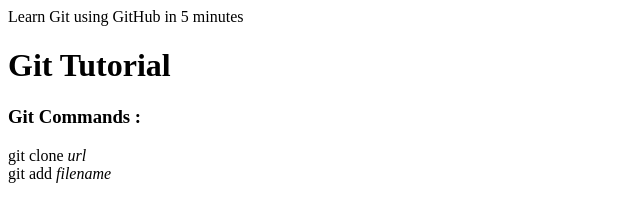
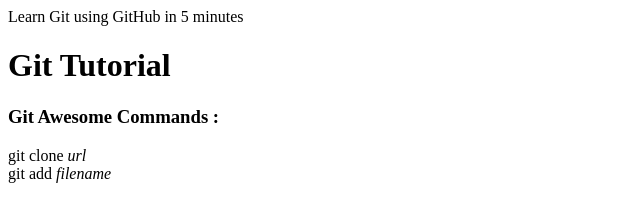
Before and after one commit to sergioacast/hello_world, a plain HTML site: page index.html in a window 1280 px wide. Shown: the whole page, without its empty margins (0-640 px from the left). Drawn offline with Linux system fonts and the light colour scheme.

Commit message:
Update index.html

```diff
--- a/index.html
+++ b/index.html
@@ -7,7 +7,7 @@
 
     <body>
         <h1>Git Tutorial</h1>
-        <h3>Git Commands : </h3>
+        <h3>Git Awesome Commands : </h3>
         git clone <i>url</i>
         <br>
         git add <i>filename</i>
```
